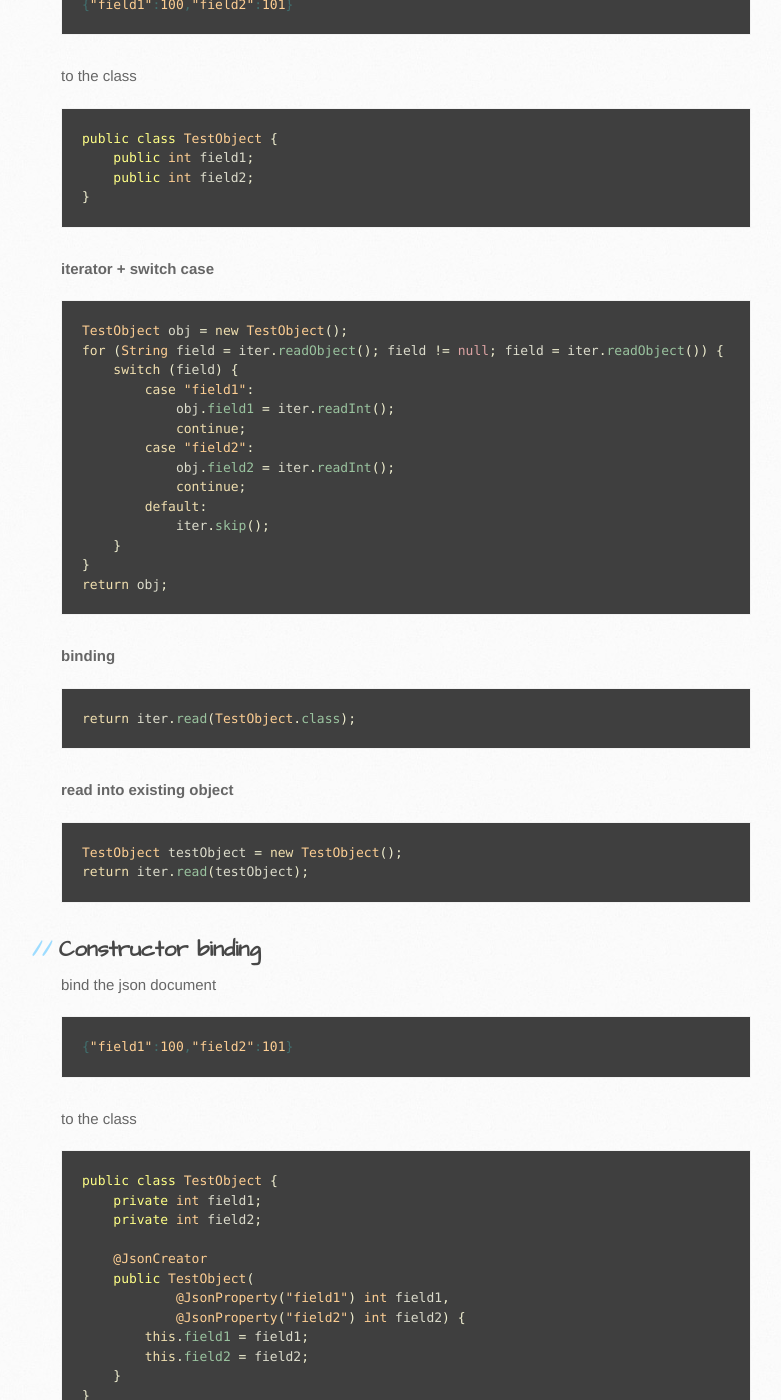
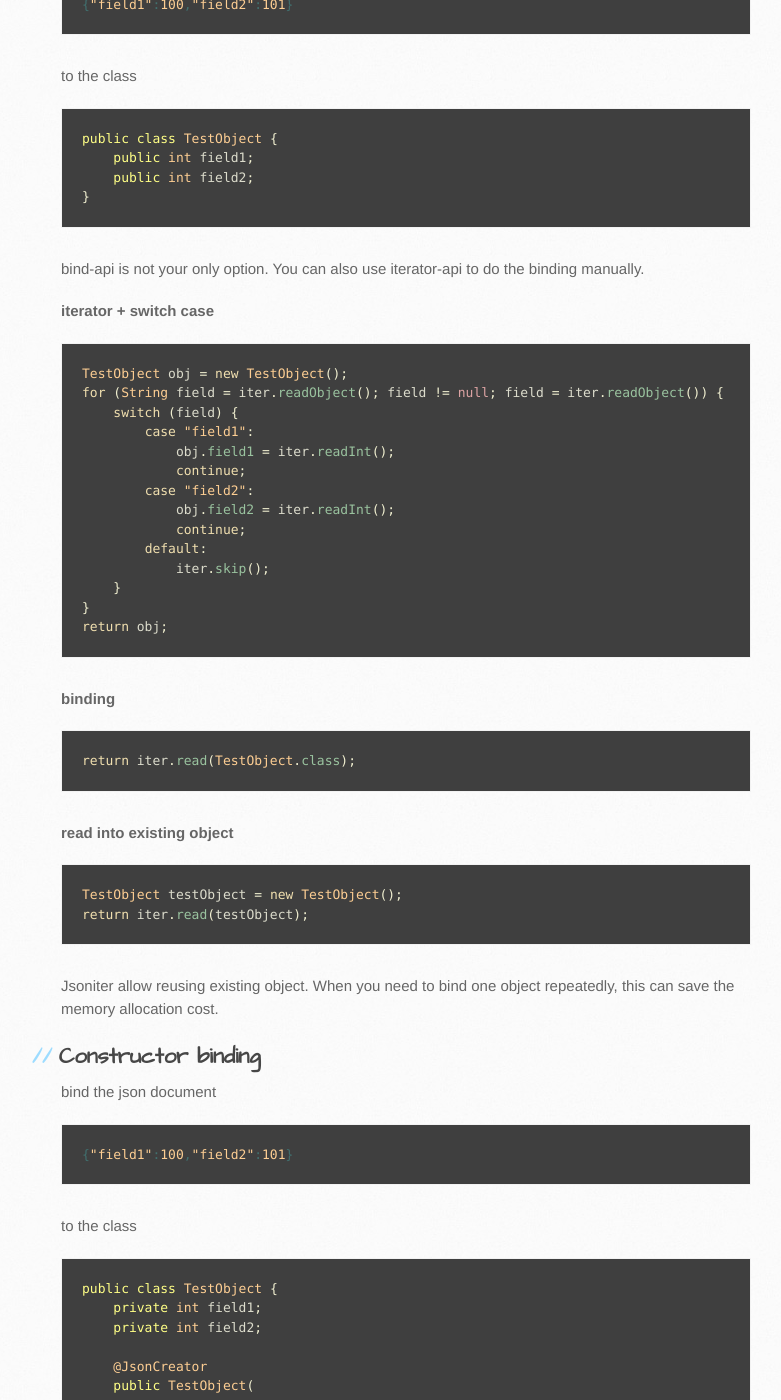
Before and after one commit to json-iterator/json-iterator.github.io, a Jekyll site: the page built from java-features.md, in a window 1280 px wide and 1400 px high, scrolled down 1622 px. Shown: the whole window, without its empty margins (109-890 px from the left). Built offline with Jekyll 4.4.1, drawn with Linux system fonts in a browser that asks for light colours; comment, search, counter and statistics services are not loaded.

Commit message:
Update java-features.md

````diff
--- a/java-features.md
+++ b/java-features.md
@@ -48,6 +48,8 @@ public class TestObject {
 }
 ```
 
+bind-api is not your only option. You can also use iterator-api to do the binding manually.
+
 **iterator + switch case**
 
 ```java
@@ -79,6 +81,8 @@ return iter.read(TestObject.class);
 TestObject testObject = new TestObject();
 return iter.read(testObject);
 ```
+
+Jsoniter allow reusing existing object. When you need to bind one object repeatedly, this can save the memory allocation cost.
 
 ## Constructor binding
 
````
